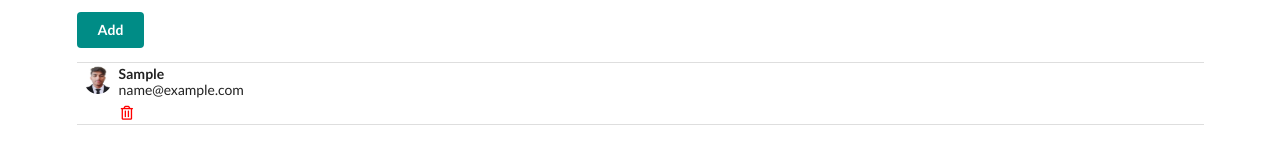
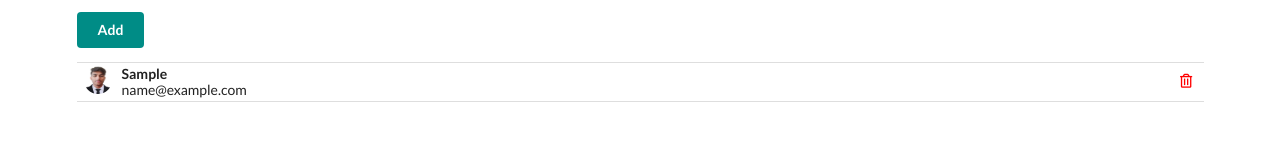
Before and after one commit to gopala142002/Contact-App, a React (Create React App) app: page / in a window 1280 px wide. Both pictures are taken after typing "Sample", "name@example.com" into the empty fields and a click on the button "Add". Shown: the part 239-398 px from the top of the page. Built offline with nearby package versions, Linux system fonts and the light colour scheme.

Commit message:
implemented delete functionality to delete contact from contactlist

```diff
--- a/src/components/App.js
+++ b/src/components/App.js
@@ -2,11 +2,18 @@ import React from "react";
 import Header from './Header';
 import AddContact from './AddContact';
 import ContactList from './ContactList';
+import {v4 as uuid} from 'uuid';
 import { useState,useEffect} from "react";
 const App=()=>{
     const [contacts,setContacts]=useState([]);
     const addContactHandler=(contact)=>{
-        setContacts([...contacts,contact]);
+        setContacts([...contacts,{id:uuid(),...contact}]);
+    }
+    const removeContactHandler=(id)=>{
+        const newContacts=contacts.filter((contact)=>{
+            return contact.id!==id;
+        });
+        setContacts(newContacts);
     }
     useEffect(()=>{
         const retriveContacts=JSON.parse(localStorage.getItem("contacts"));
@@ -20,7 +27,7 @@ const App=()=>{
         <div className="ui container">
             <Header/>
             <AddContact addContactHandler={addContactHandler}/>
-            <ContactList contacts={contacts}/>
+            <ContactList contacts={contacts} getContactId={removeContactHandler}/>
         </div>
     )
 };
--- a/src/components/ContactCard.js
+++ b/src/components/ContactCard.js
@@ -1,16 +1,22 @@
 import React from "react";
-import user from '../images/photo1.jpg';
-const ContactCard=(props)=>{
-    const {name,email}=props.contact;
-    return(
-        <div className="item">
-            <img className="ui avatar image" src={user} alt="user" />
+import user from "../images/photo1.jpg";
+const ContactCard = (props) => {
+  const {id,name, email } = props.contact;
+  return (
+    <div className="item" style={{display:"flex",justifyContent:"space-between"}}>
+        <div style={{display:"flex"}}>
+            <img className="ui avatar image" src={user} alt="user" style={{marginRight:"10px"}}/>
             <div className="content">
                 <div className="header">{name}</div>
                 <div>{email}</div>
-                <i className="trash alternate outline icon" style={{color:"red",marginTop:"7px"}}></i>
             </div>
         </div>
-    )
+        <i
+            className="trash alternate outline icon"
+            style={{ color: "red", marginTop: "7px",marginLeft:"auto",cursor:"pointer"}}
+            onClick={()=>props.clickHandler(id)}
+            ></i>
+    </div>
+  );
 };
 export default ContactCard;
--- a/src/components/ContactList.js
+++ b/src/components/ContactList.js
@@ -1,9 +1,12 @@
 import React from "react";
 import ContactCard from "./ContactCard";
 const ContactList=(props)=>{
+    const deleteContactHandler=(id)=>{
+        props.getContactId(id);
+    }
     const renderContactList=props.contacts.map((contact)=>{
         return(
-            <ContactCard contact={contact}/>
+            <ContactCard contact={contact} clickHandler={deleteContactHandler} key={contact.id}/>
         );
     });
     return(
```
